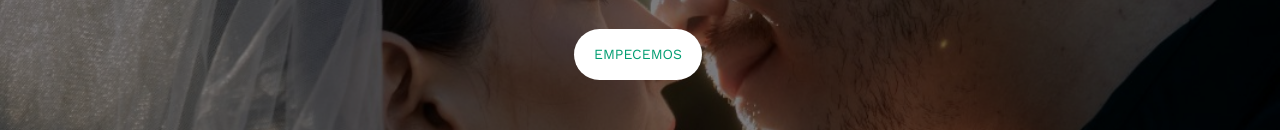
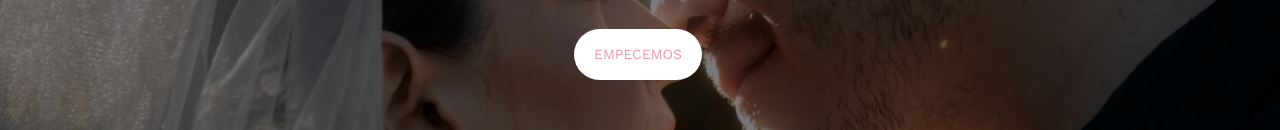
Before and after one commit to invita-me/wedding-claudia, a plain HTML site: page index.html in a window 1280 px wide. Shown: the part 559-689 px from the top of the page. Drawn offline with nearby package versions, Linux system fonts and the light colour scheme; files whose address does not match are found by name.

```diff
--- a/sass/style.scss
+++ b/sass/style.scss
@@ -7,7 +7,7 @@ $grid-gutter-width: 40px !default;
 $border-radius-base:  4px !default;
 $padding-base-vertical: 14px !default;
 
-$brand-primary: #009D71 !default;
+$brand-primary: #EB9AAA !default;
 $brand-secondary: #118DF0 !default;
 
 $brand-white: #fff;
```
Also changed, not shown: css/style.css.
